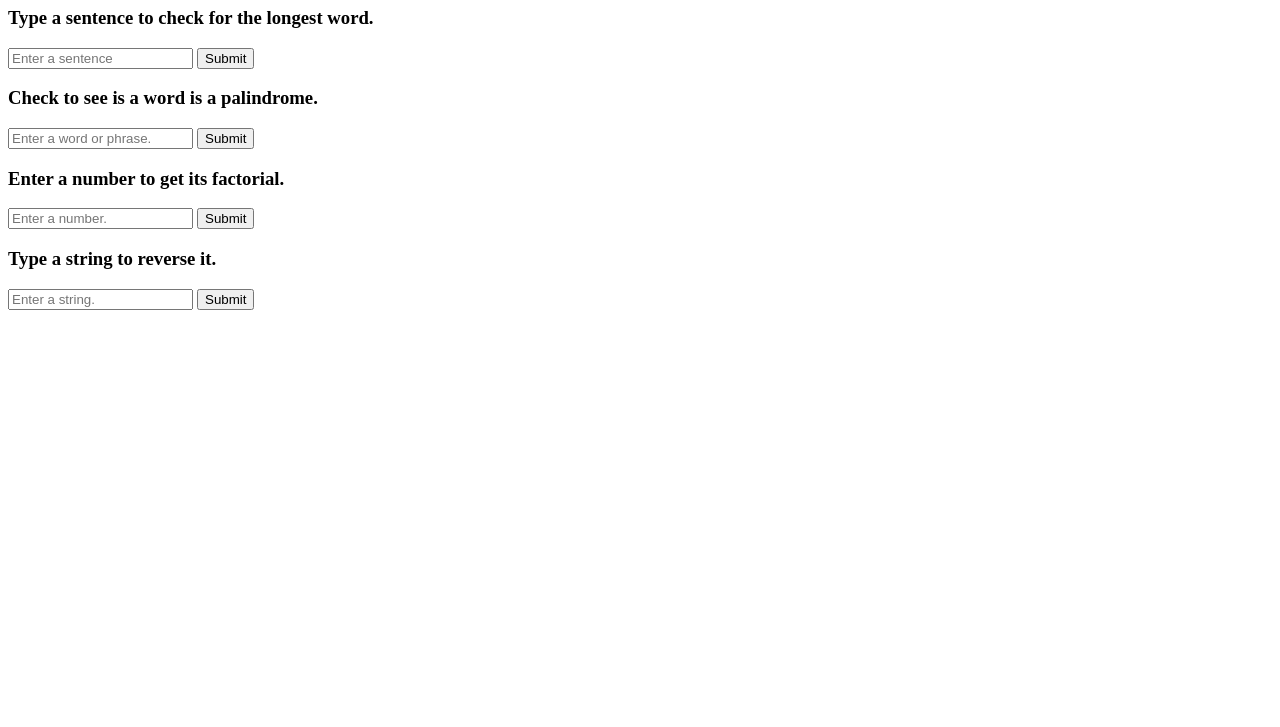
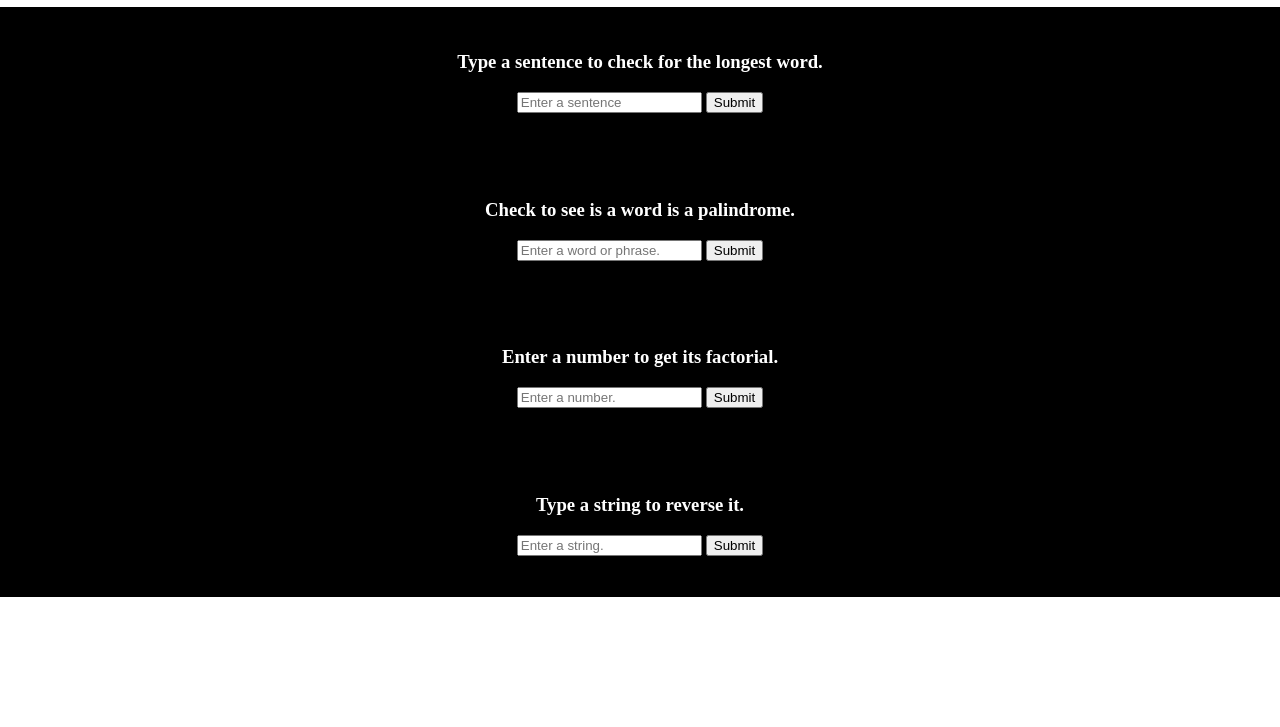
Before and after one commit to fuchaimead/javascript_challenges, a plain HTML site: page index.html in a window 1280 px wide. Shown: the part 73-800 px from the top of the page. Drawn offline with Linux system fonts and the light colour scheme.

Commit message:
arrow functions

```diff
--- a/index.html
+++ b/index.html
@@ -6,6 +6,7 @@
     <link href="https://fonts.googleapis.com/css?family=Oswald:400,500" rel="stylesheet">
   </head>
   <body>
+    <div class="center">
       <h1>JS Challenges</h1>
 
       <div class="container">
@@ -35,7 +36,7 @@
         <button id="reverse-submit">Submit</button>
         <p id="reverse-answer"></p>
       </div>
-
+    </div>
   </body>
 
   <script src="main.js"></script>
--- a/main.js
+++ b/main.js
@@ -1,5 +1,5 @@
 //longest word in a sentence
-document.getElementById('longest-submit').onclick=function() {
+document.getElementById('longest-submit').onclick = () => {
   let longest = 0
   let sentence = document.getElementById('longest-input').value.split(' ')
     sentence.forEach(function(word){
@@ -13,9 +13,9 @@ document.getElementById('longest-submit').onclick=function() {
 }
 
 //palindrome
-document.getElementById('pal-submit').onclick=function() {
+document.getElementById('pal-submit').onclick = () => {
   word = document.getElementById('pal-input').value
-  var test =  word.replace(/[^A-Z0-9]+/ig, '')
+  let test =  word.replace(/[^A-Z0-9]+/ig, '')
     if ( test === test.split('').reverse().join('') ) {
       document.getElementById('pal-answer').innerHTML = 'The word is a palindrome'
     } else {
@@ -24,7 +24,7 @@ document.getElementById('pal-submit').onclick=function() {
 }
 
 //factorial of a number
-document.getElementById('factorial-submit').onclick=function() {
+document.getElementById('factorial-submit').onclick = () => {
   let num = document.getElementById('factorial-input').value
   let factorial = 1
   for ( i=1; i <= num; i++) {
@@ -34,7 +34,7 @@ document.getElementById('factorial-submit').onclick=function() {
 }
 
 //reverse a string
-document.getElementById('reverse-submit').onclick=function() {
+document.getElementById('reverse-submit').onclick = () => {
   let string = document.getElementById('reverse-input').value.split('').reverse().join('')
   document.getElementById('reverse-answer').innerHTML = 'Reversed: ' + string
 }
--- a/style.css
+++ b/style.css
@@ -0,0 +1,16 @@
+body {
+  margin: 0;
+}
+
+.container {
+  background-color: black;
+  width: 100%;
+  padding: 2% 0% 2% 0%;
+  color: white;
+}
+
+.center {
+  text-align: center;
+  align-self: center;
+  justify-content: center;
+}
```
Lines whose indentation alone changed are shown as unchanged.
